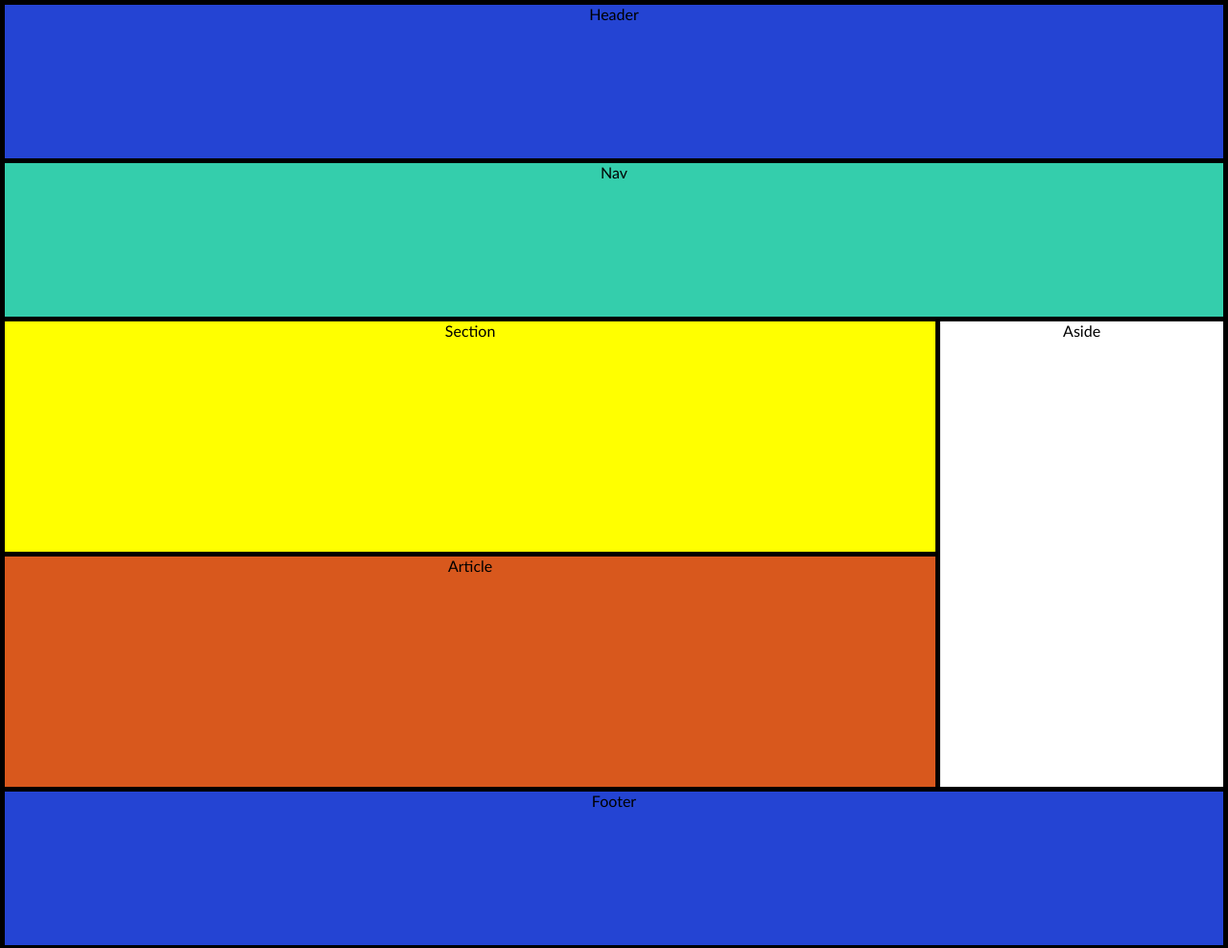
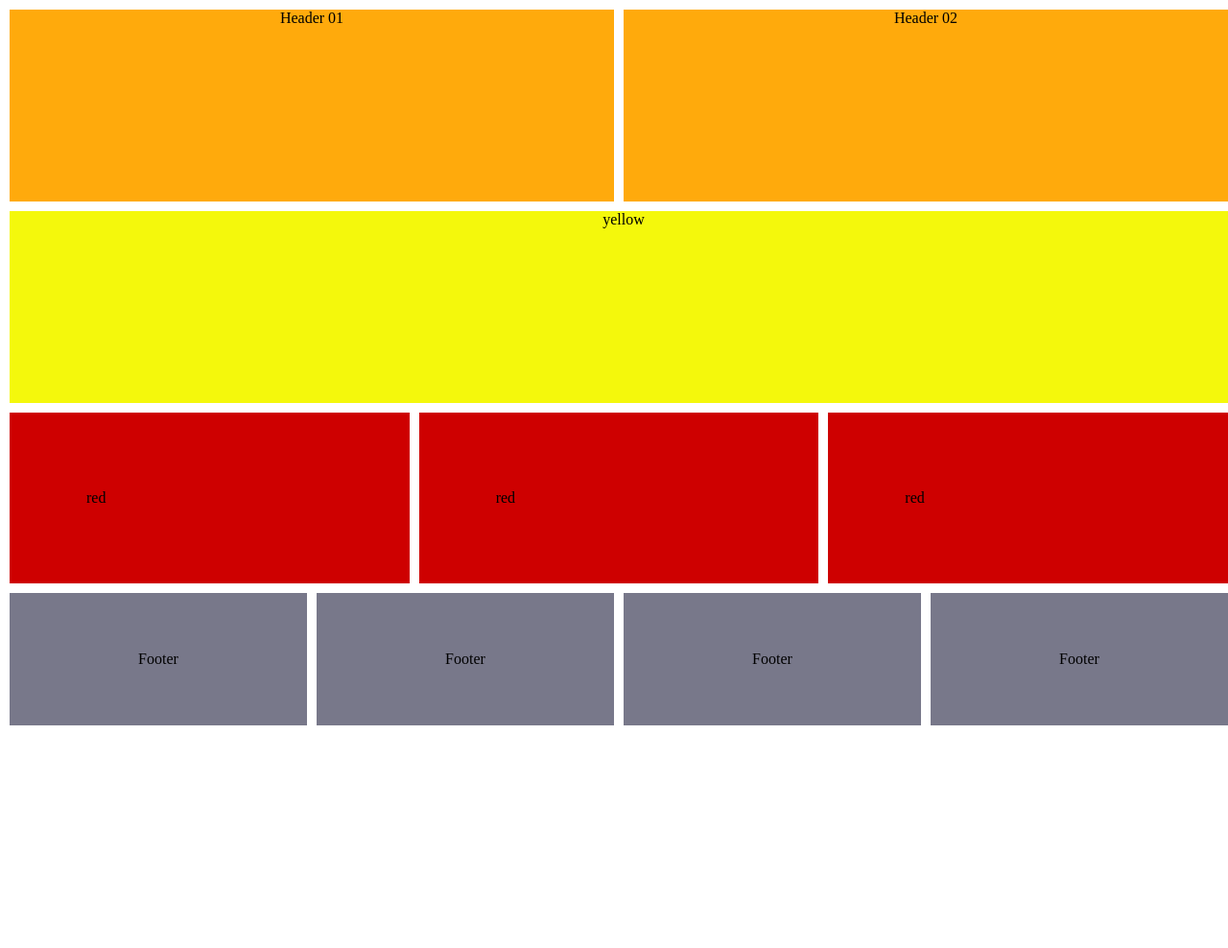
Before and after one commit to AlbaGomesG/flexbox2, a plain HTML site: page index.html in a window 1280 px wide. Shown: the whole page at 96% size. After the commit the page ends 800 px from the top, so only its background shows below. Drawn offline with Linux system fonts and the light colour scheme.

Commit message:
ajustando o html e css

```diff
--- a/index.css
+++ b/index.css
@@ -1,54 +1,100 @@
 * {
   margin: 0;
   padding: 0;
-    background-color: black;
-    font-family: 'Gill Sans', 'Gill Sans MT', Calibri, 'Trebuchet MS', sans-serif;
-    text-align: center;
+}
+
+body {
+  margin: 5px;
+  width: 100vw;
 }
 
 header {
-    background-color: rgb(36, 68, 211);
-    height: 20vh;
-    margin: 5px 5px 0 5px;
+  display: flex;
+  width: 100%;
 }
 
-  nav {
-    background-color: rgb(52, 206, 172);
-    height: 20vh;
-    margin: 5px 5px 0 5px;
+.header {
+  background-color: rgba(255, 166, 0, 0.952);
+  margin: 5px;
+  height: 25vh;
+  width: 100%;
+  text-align: center;
 }
 
 main {
   display: flex;
+  flex-direction: column;
+}
+
+.main {
+  display: flex;
+  flex-direction: row;
+}
+
+.yellow {
+  background-color: rgba(244, 248, 0, 0.952);
+  margin: 5px;
+  height: 25vh;
+  width: 100%;
   text-align: center;
 }
 
-  div {
-    display: flex;
-    flex-direction: column;
-    width: calc(80% - 10px);
-  }
-
-  section {
-    background-color: yellow;
-    height: 30vh;
-    margin: 5px 5px 0 5px;
-  }
-
-  article {
-    background-color: rgb(216, 88, 29);
-    height: 30vh;
-    margin: 5px 5px 0 5px;
-  }
-
-  aside {
-    background-color: rgb(255, 255, 255);
-    width: calc(25% - 15px);
-    margin: 5px 5px 0 0;
+.red {
+  background-color: rgb(206, 0, 0);
+  margin: 5px;
+  padding: 80px;
+  width: 100%;
 }
 
 footer {
-    background-color: rgb(36, 68, 211);
-    height: 20vh;
+  display: flex;
+  width: 100vw;
+}
+
+.tchola {
+  width: 100vw;
+  display: flex;
+}
+
+.footer {
+  background-color: rgb(120, 120, 138);
   margin: 5px;
+  padding: 60px;
+  width: 80%;
+  text-align: center;
+  justify-content: flex-end;
 }
+
+@media (max-width: 1023px) and (min-width: 768px) {
+  header {
+   flex-direction: column;
+   width: auto;
+   height: 25vh;
+ }
+
+ .main {
+   flex-direction: column;
+ }
+
+ .tchola {
+   display: flex;
+   flex-direction: column;
+ }
+ }
+
+ @media (max-width: 1023px) and (min-width: 320px) {
+  header {
+   flex-direction: column;
+   width: auto;
+   height: 25vh;
+ }
+
+ .main {
+   flex-direction: column;
+ }
+
+ .tchola {
+   display: flex;
+   flex-direction: column;
+ }
+ }
--- a/index.html
+++ b/index.html
@@ -1,21 +1,52 @@
 <!DOCTYPE html>
 <html lang="pt-br">
+
 <head>
   <meta charset="UTF-8">
   <meta name="viewport" content="width=device-width, initial-scale=1.0">
   <title>Document</title>
-    <link rel="stylesheet" href="index.css"
+  <link rel="stylesheet" href="index.css">
 </head>
+
 <body>
-        <header>Header</header>
-        <nav>Nav</nav>
+  <header>
+    <div class="header">Header 01</div>
+
+    <div class="header">Header 02</div>
+  </header>
+
   <main>
-          <div>
-            <section>Section</section>
-            <article>Article</article>
+
+    <div class="yellow"> yellow </div>
+
+    <div class="main">
+
+      <div class="red"> red </div>
+
+      <div class="red"> red </div>
+
+      <div class="red"> red </div>
+
     </div>
-          <aside>Aside</aside>
+
   </main>
-        <footer>Footer</footer>
+
+  <footer>
+    <div class="tchola">
+
+    <div class="footer">Footer</div>
+
+    <div class="footer">Footer</div>
+
+  </div>
+
+  <div class="tchola">
+
+    <div class="footer">Footer</div>
+
+    <div class="footer">Footer</div>
+  </div>
+  </footer>
 </body>
+
 </html>
```
Lines whose indentation alone changed are shown as unchanged.
